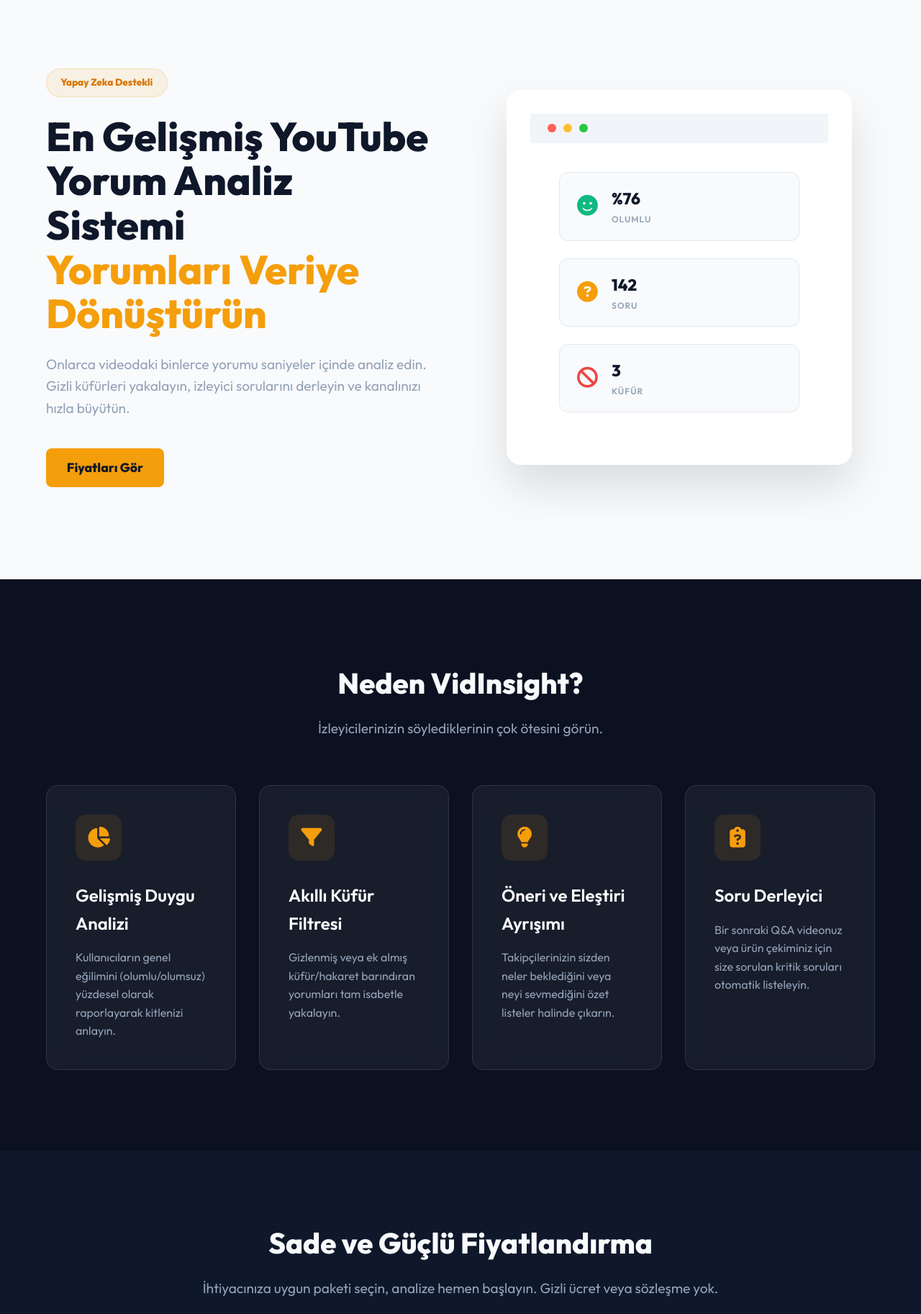
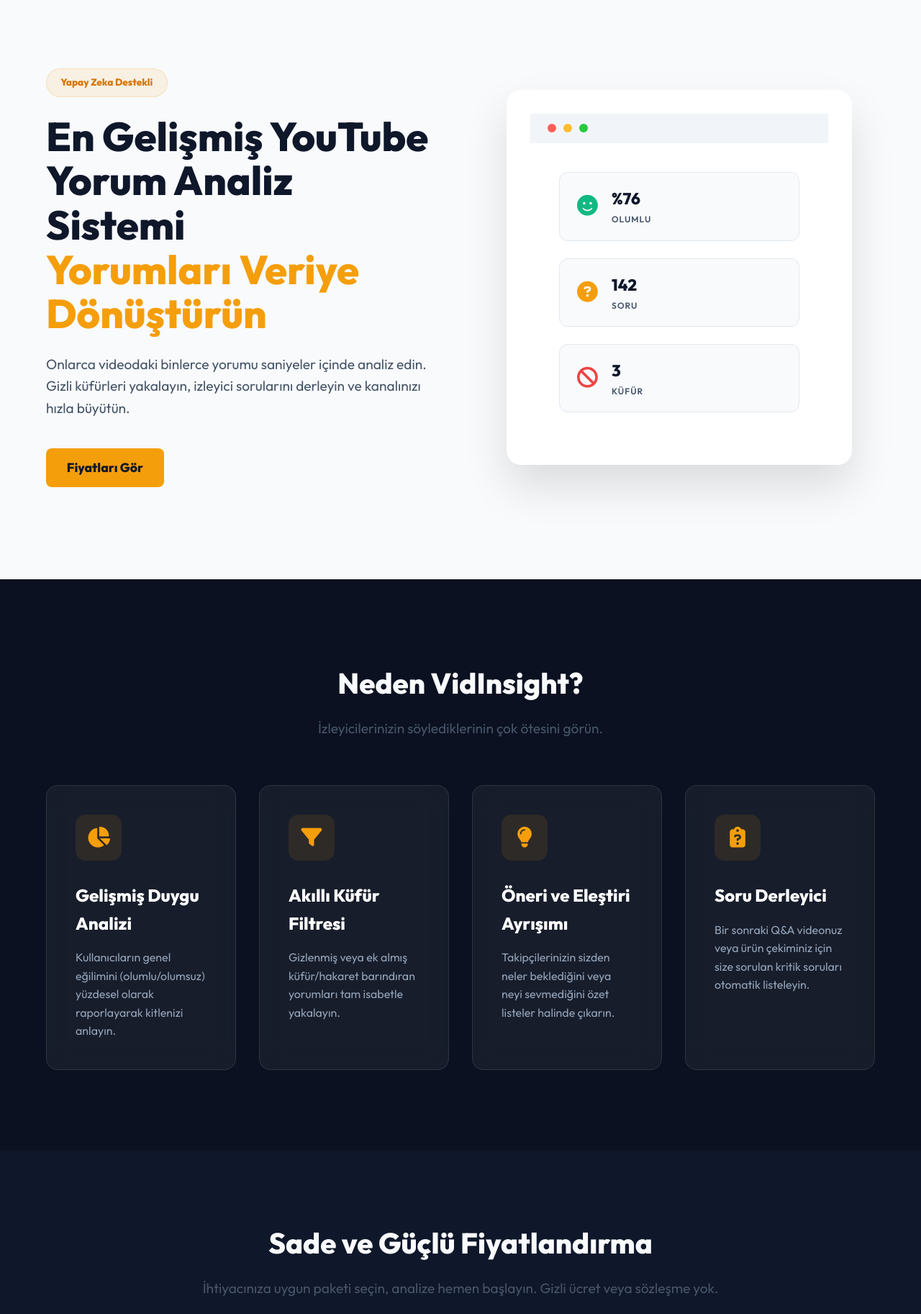
Before and after one commit to fatnarman-debug/youtube-analiz, a FastAPI app: page / in a window 1280 px wide. Shown: the part 94-1920 px from the top of the page at 72% size. Run offline with FastAPI, Linux system fonts and the light colour scheme.

Commit message:
style: Improve typography prominence and contrast

```diff
--- a/static/css/style.css
+++ b/static/css/style.css
@@ -5,7 +5,8 @@
     --accent-hover: #D97706;
     --text-light: #F8FAFC;
     --text-dark: #0F172A; /* Koyu Metin Rengi (Beyaz Bölümler İçin) */
-    --text-muted: #94A3B8;
+    --text-muted: #475569; /* Daha Belirgin Gri (Aydınlık Bölümler) */
+    --text-muted-light: #94A3B8; /* Hafif Gri (Karanlık Bölümler) */
     --glass-bg: rgba(255, 255, 255, 0.05);
     --glass-border: rgba(255, 255, 255, 0.1);
     --card-bg: #1E293B;
@@ -52,11 +53,11 @@
 /* Typography & Colors */
 h1 { font-size: 3.5rem; font-weight: 800; line-height: 1.1; margin-bottom: 1.5rem; }
 h2 { font-size: 2.5rem; font-weight: 800; margin-bottom: 1rem; }
-h3 { font-size: 1.5rem; font-weight: 600; margin-bottom: 1rem; }
+h3 { font-size: 1.5rem; font-weight: 800; margin-bottom: 1rem; }
 .highlight { color: var(--accent); }
 .text-yellow { color: var(--accent); }
-.text-green { color: #10B981; }
-.text-red { color: #EF4444; }
+.text-green { color: #10B981; font-weight: 600; }
+.text-red { color: #EF4444; font-weight: 600; }
 a { text-decoration: none; color: inherit; }
 
 /* Buttons */
@@ -171,6 +172,7 @@
 .hero-content p {
     font-size: 1.2rem;
     color: var(--text-muted);
+    font-weight: 500;
     margin-bottom: 2.5rem;
     max-width: 550px;
 }
@@ -248,6 +250,7 @@
 .section-title p {
     color: var(--text-muted);
     font-size: 1.2rem;
+    font-weight: 500;
 }
 
 /* Features (Karanlık Mod'a Dönüş) */
@@ -284,7 +287,7 @@
     margin-bottom: 1.8rem;
 }
 .feature-card h3 { color: white; }
-.feature-card p { color: var(--text-muted); }
+.feature-card p { color: var(--text-muted-light); }
 
 /* Pricing */
 .pricing {
@@ -765,9 +768,10 @@
 }
 
 .faq-answer p {
-    color: var(--text-muted);
+    color: var(--text-muted-light);
     font-size: 1rem;
     line-height: 1.6;
+    font-weight: 500;
     margin: 0;
 }
 
```
